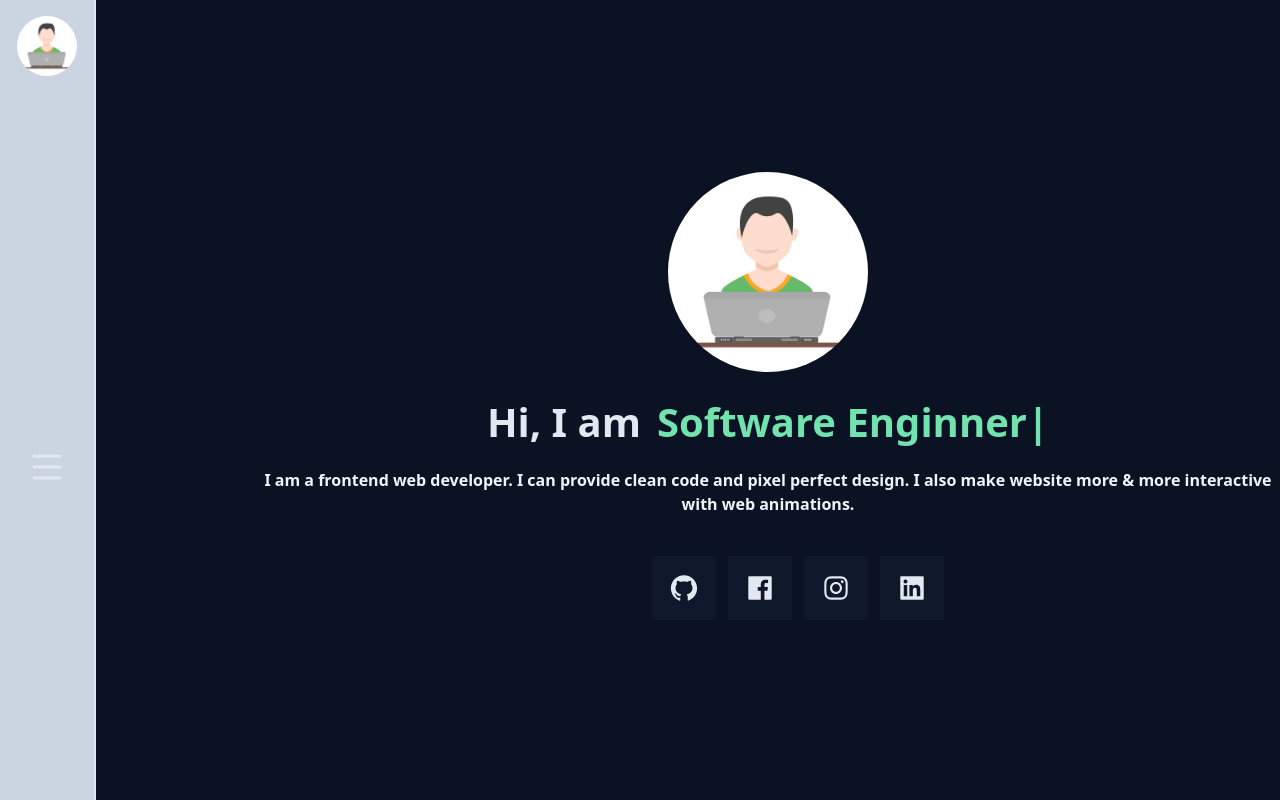
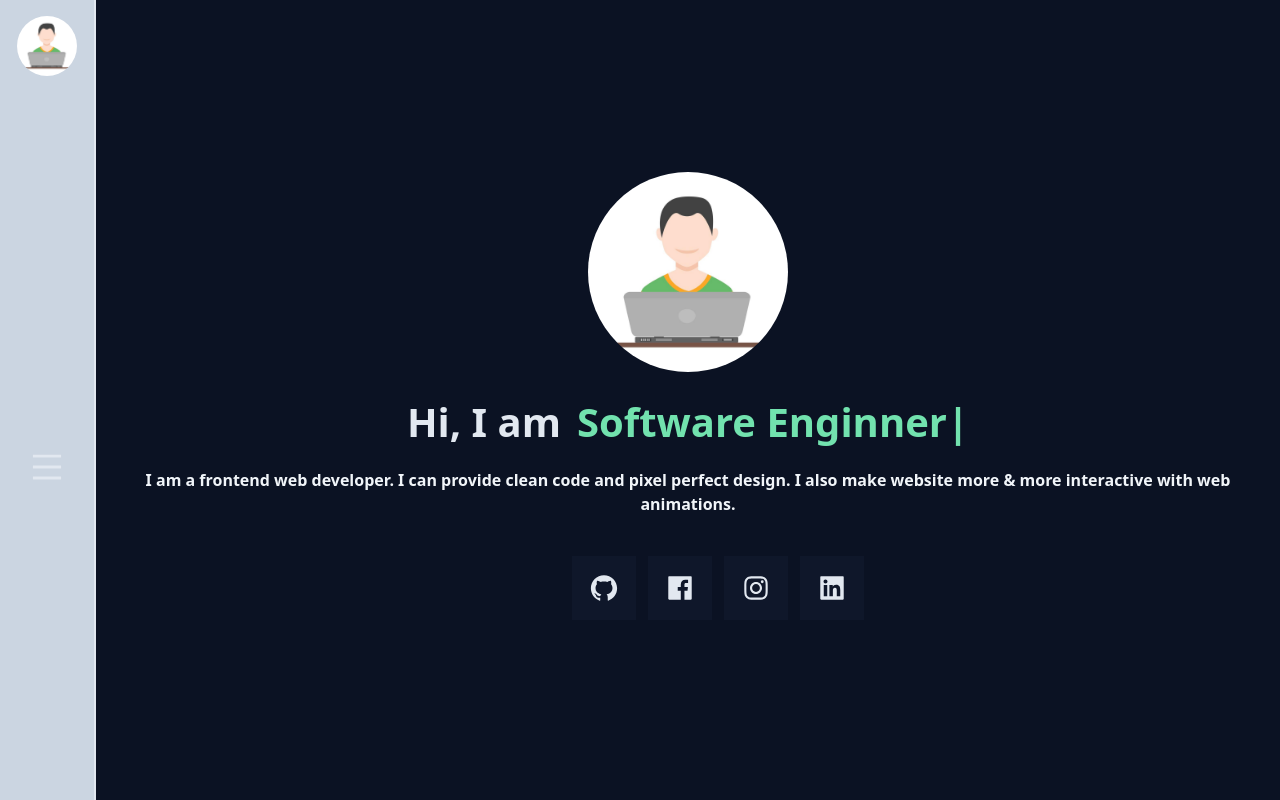
Before and after one commit to BairamovAllaz/My-Portfolio, a Next.js app: page / in a window 1280 px wide. Built offline with nearby package versions, Linux system fonts and the light colour scheme.

Commit message:
Fixed aligment inside ProfileBox

```diff
--- a/components/ProfileBox.tsx
+++ b/components/ProfileBox.tsx
@@ -6,7 +6,7 @@ import Icon from './Icon';
 
 function ProfileBox() {
   return (
-    <div className = "w-120 border-slate-100 flex flex-col justify-center place-items-center h-screen font-bold">
+          <div className = "border-slate-100 flex flex-col justify-center place-items-center h-screen font-bold">
         <div>
             <Icon size={200}/>
         </div>
--- a/pages/index.tsx
+++ b/pages/index.tsx
@@ -14,14 +14,11 @@ export default function Home() {
                 <link rel="icon" href="/favicon.ico"/>
             </Head>
             <main className={styles.backgrounddiv}>
-                <div className = "flex">
-                    <div className="w-1/5">
+                <div className = "flex w-screen">
+                    <div className="">
                         <Bar/>
                     </div>
-                    <div className="h-screen w-4/5 flex justify-center items-center">
-                        {
-                            //TODO FIX ALIGMENT
-                        }
+                    <div className="h-screen grow flex justify-center items-center ml-auto">
                         <ProfileBox/>
                     </div>
                 </div>
```
